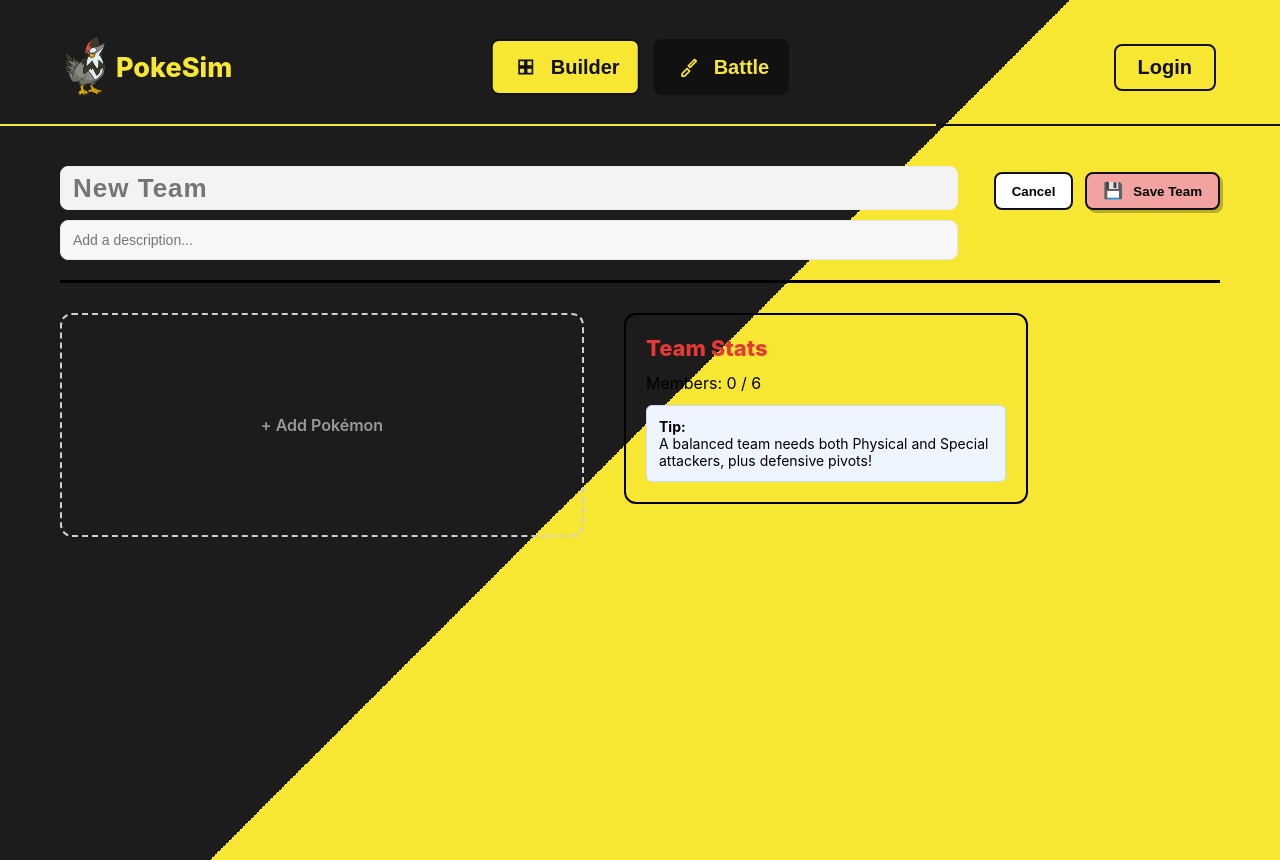
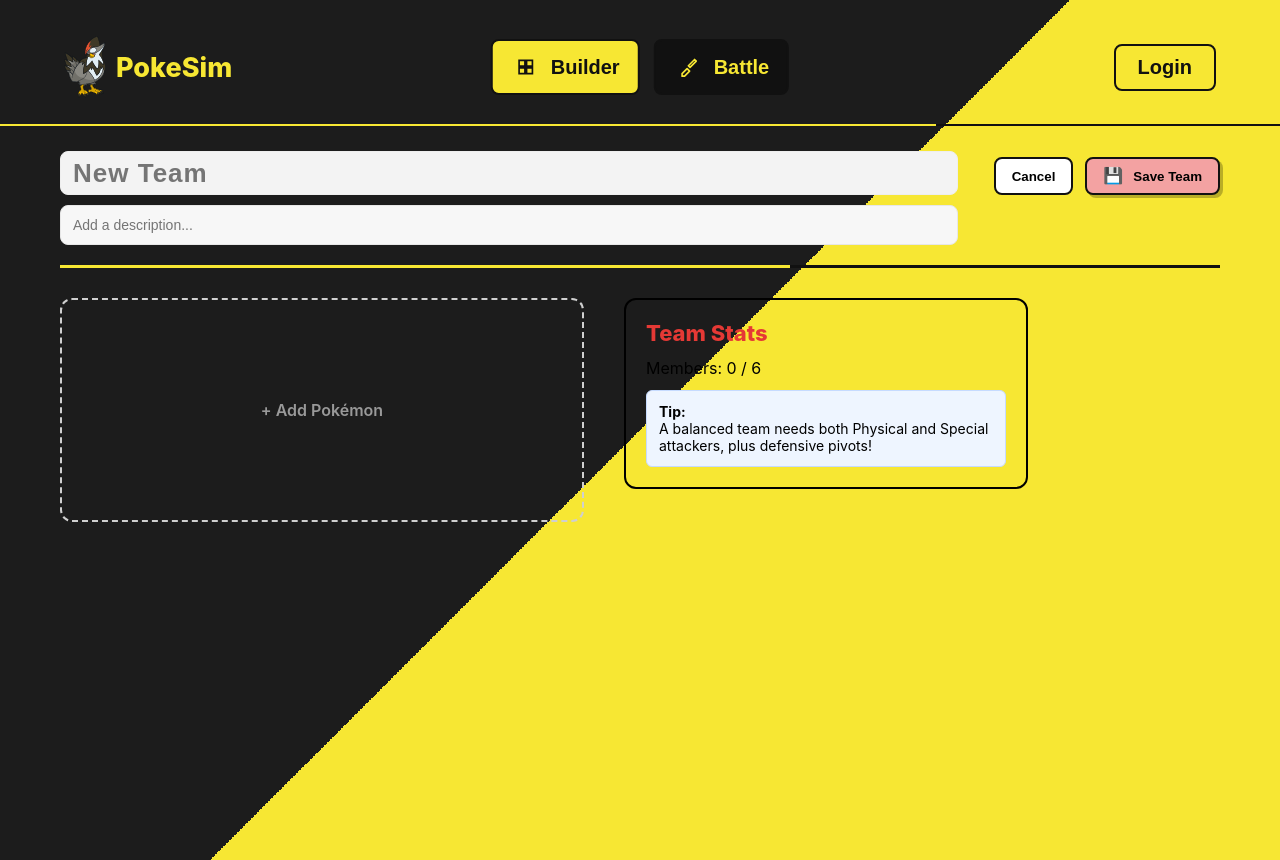
Before and after one commit to AurelioAlfons/PokeSim, a React (Create React App) app in the folder frontend/: page / in a window 1280 px wide. Built offline with nearby package versions, Linux system fonts and the light colour scheme.

Commit message:
Adjust the divider under the team haeader to match split and changed top margin

```diff
--- a/frontend/src/pages/Home.jsx
+++ b/frontend/src/pages/Home.jsx
@@ -1,36 +1,86 @@
 // src/pages/Home.jsx
-import React, { useState } from "react";
+import React, { useState, useEffect, useRef } from "react";
 import TeamHeader from "../components/TeamHeader";
 
 export default function Home() {
-  const [teamName, setTeamName] = useState("");      // ✅ add this
+  // ✅ divider logic
+  const dividerRef = useRef(null);
+  const [splitX, setSplitX] = useState("50%");
+
+  useEffect(() => {
+    const updateSplit = () => {
+      if (!dividerRef.current) return;
+
+      const rect = dividerRef.current.getBoundingClientRect();
+
+      // y position of divider in the viewport
+      const APP_TOP_PADDING = -15;
+      const y = rect.top - APP_TOP_PADDING;
+
+      const W = window.innerWidth;
+      const H = window.innerHeight;
+
+      // where the diagonal boundary is (in viewport coordinates)
+      const boundaryX = (W + H) / 2 - y;
+
+      // convert boundaryX into divider-local coordinates
+      const localX = boundaryX - rect.left;
+
+      // turn it into a % of the divider's own width
+      const pct = Math.max(0, Math.min(100, (localX / rect.width) * 100));
+
+      setSplitX(`${pct}%`);
+    };
+
+    updateSplit();
+    window.addEventListener("resize", updateSplit);
+    window.addEventListener("scroll", updateSplit, { passive: true });
+
+    return () => {
+      window.removeEventListener("resize", updateSplit);
+      window.removeEventListener("scroll", updateSplit);
+    };
+  }, []);
+
+  // ✅ header state
+  const [teamName, setTeamName] = useState("");
   const [description, setDescription] = useState("");
 
   return (
     <div
       style={{
-        marginTop: 40,
+        marginTop: 25,
         padding: "0 20px",
       }}
     >
       {/* Top header */}
       <TeamHeader
-        teamName={teamName}                          // ✅ add this
-        onTeamNameChange={setTeamName}               // ✅ add this
+        teamName={teamName}
+        onTeamNameChange={setTeamName}
         description={description}
         onDescriptionChange={setDescription}
         onCancel={() => {
-          setTeamName("");                           // ✅ reset name too
+          setTeamName("");
           setDescription("");
         }}
-        onSave={() => console.log("Save team:", { teamName, description })} // ✅ include name
+        onSave={() => console.log("Save team:", { teamName, description })}
       />
 
-      {/* Divider */}
+      {/* Adaptive Divider */}
       <div
+        ref={dividerRef}
         style={{
           marginTop: 20,
-          borderBottom: "3px solid black",
+          height: 3,
+          width: "100%",
+          // position: "relative",
+          // left: "50%",
+          // transform: "translateX(-50%)",
+          background: `linear-gradient(
+            90deg,
+            #f7e733 ${splitX},
+            #111 ${splitX}
+          )`,
         }}
       />
 
```
